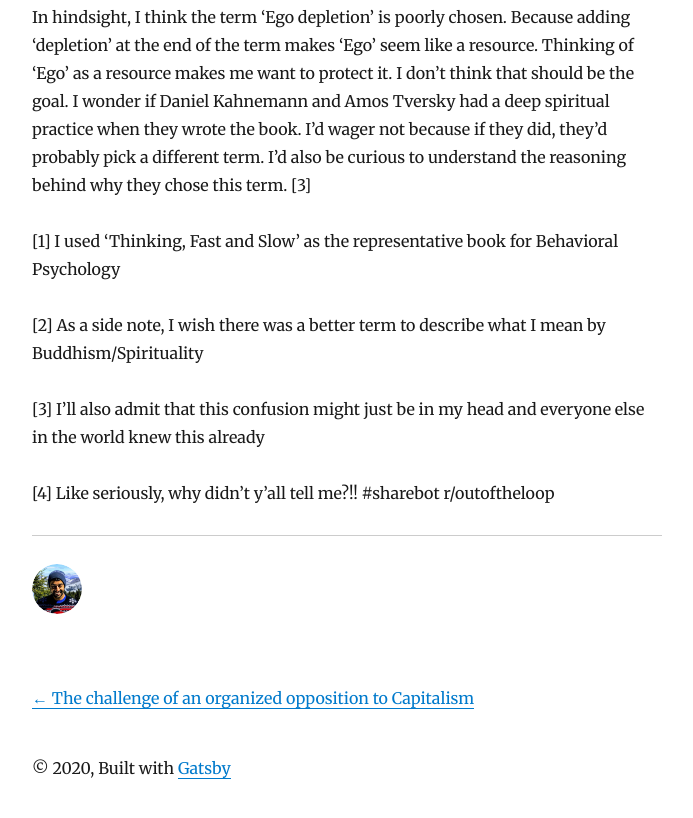
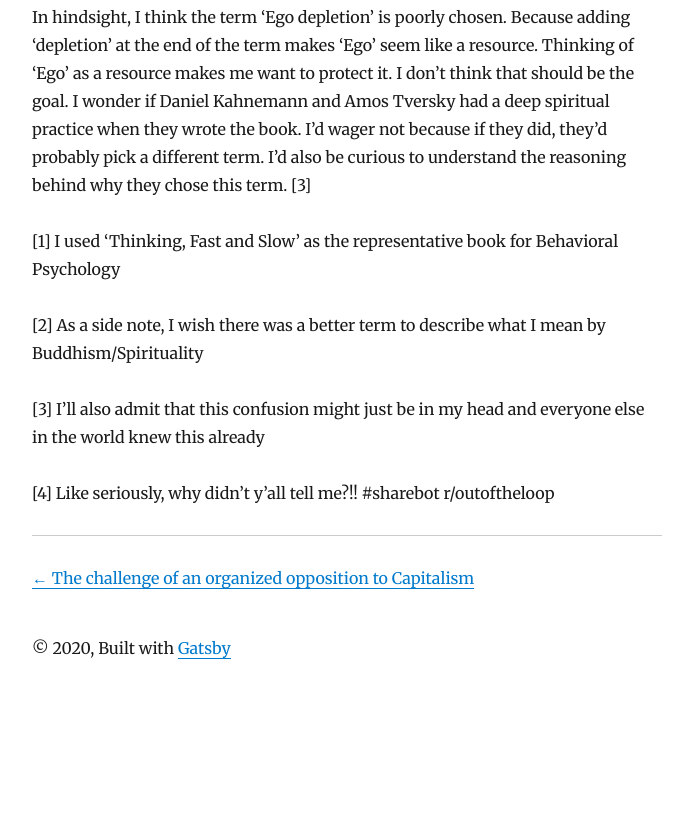
Before and after one commit to vighnesh1987/vighnesh1987.github.io, a Gatsby site: page /ego-depletion-vs-spiritual-ego/ in a window 1280 px wide. Shown: the part 2000-2818 px from the top of the page, without its empty margins (293-986 px from the left). After the commit the page ends 2704 px from the top, so only its background shows below. Built offline with nearby package versions, Linux system fonts and the light colour scheme; Gatsby itself is replaced by a stand-in of ours; some packages are replaced by stand-ins of ours.

Commit message:
Removed bio from every blog post

```diff
--- a/src/templates/blog-post.js
+++ b/src/templates/blog-post.js
@@ -1,7 +1,6 @@
 import React from "react"
 import { Link, graphql } from "gatsby"
 
-import Bio from "../components/bio"
 import Layout from "../components/layout"
 import SEO from "../components/seo"
 import { rhythm, scale } from "../utils/typography"
@@ -44,9 +43,6 @@ class BlogPostTemplate extends React.Component {
               marginBottom: rhythm(1),
             }}
           />
-          <footer>
-            <Bio />
-          </footer>
         </article>
 
         <nav>
```
Also changed, not shown: 1 other file.
